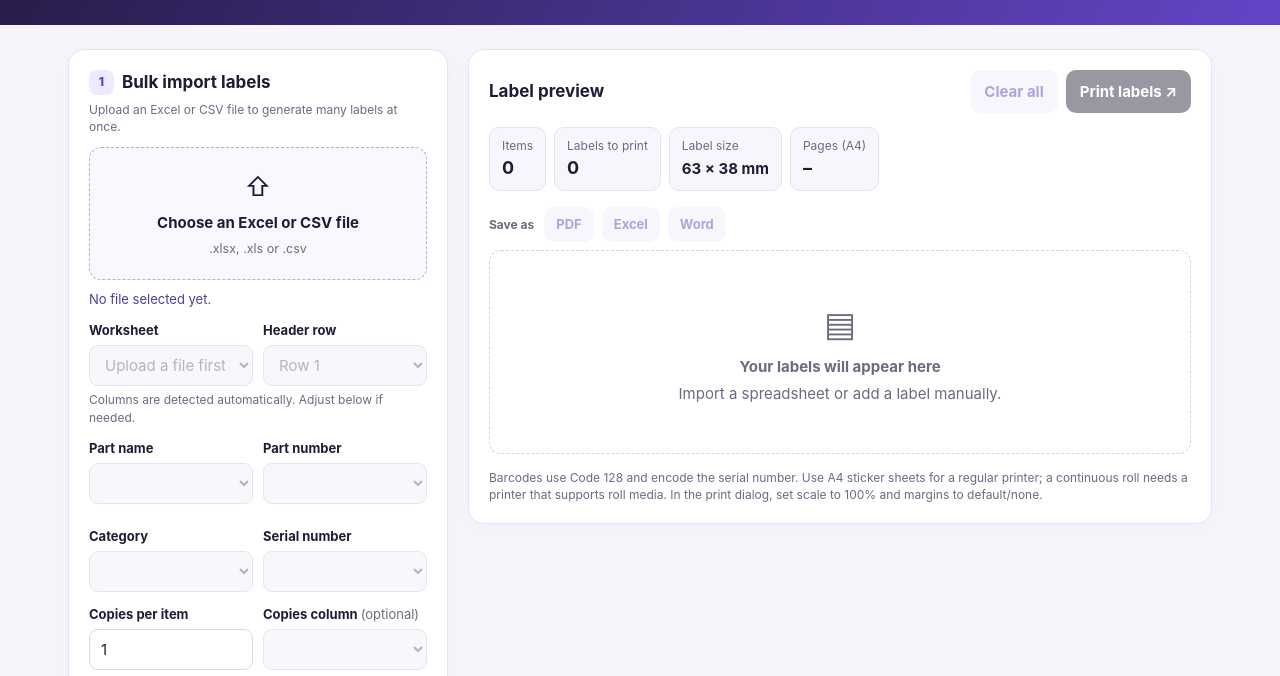
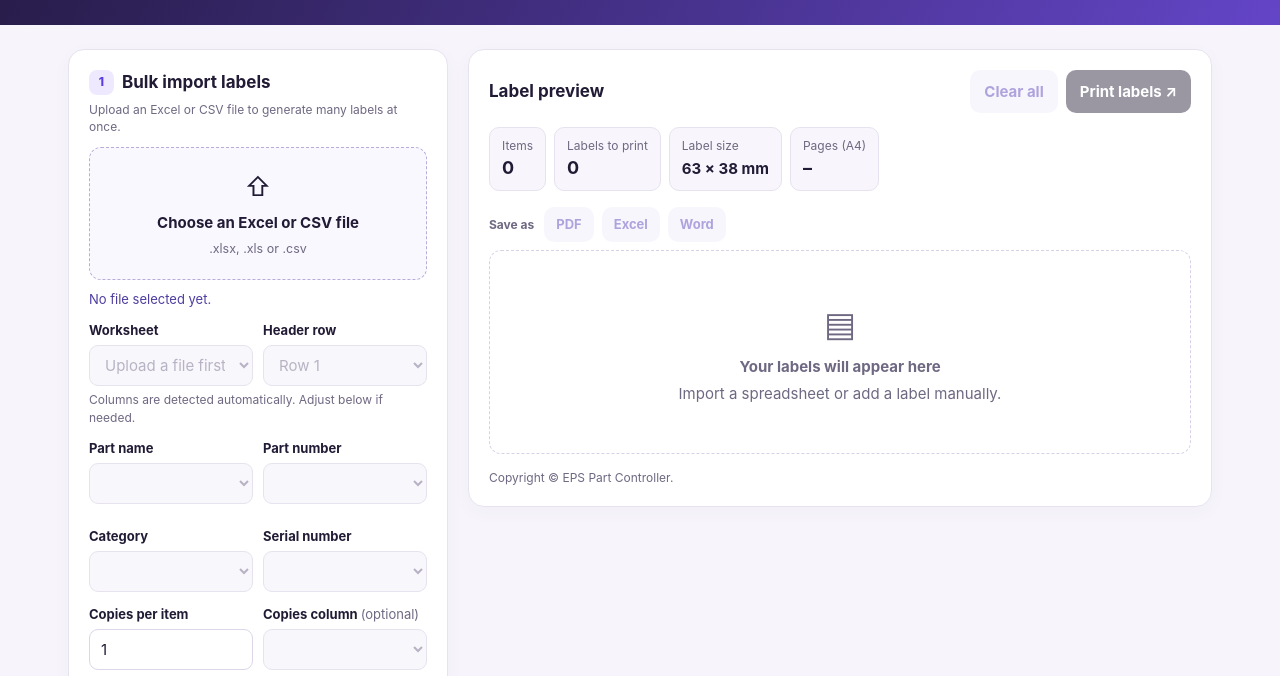
Before and after one commit to zick-stack/PartControl-Label, a plain HTML site: page index.html in a window 1280 px wide. Shown: the part 124-800 px from the top of the page. Drawn offline with Linux system fonts and the light colour scheme.

Commit message:
copyright index.html

```diff
--- a/index.html
+++ b/index.html
@@ -177,7 +177,7 @@ button:disabled{opacity:.45;cursor:not-allowed}
     <button id="savePdf" class="secondary" disabled>PDF</button><button id="saveXlsx" class="secondary" disabled>Excel</button><button id="saveDocx" class="secondary" disabled>Word</button></div>
   <div id="exportStatus" class="status exportnote no-print"></div>
   <div id="preview"></div>
-  <div class="footerhint">Barcodes use Code 128 and encode the serial number. Use A4 sticker sheets for a regular printer; a continuous roll needs a printer that supports roll media. In the print dialog, set scale to 100% and margins to default/none.</div>
+  <div class="footerhint">Copyright &#169; EPS Part Controller.</div>
 </section>
 </main>
 
```
